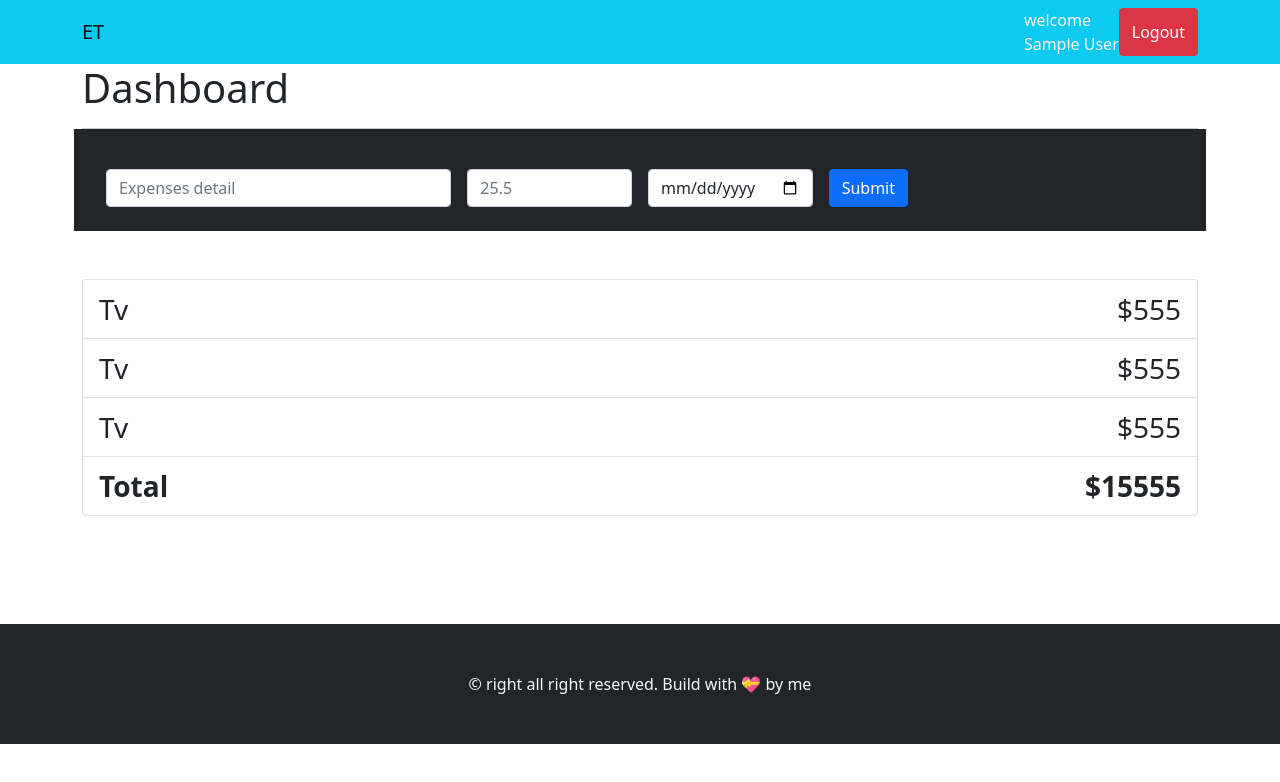
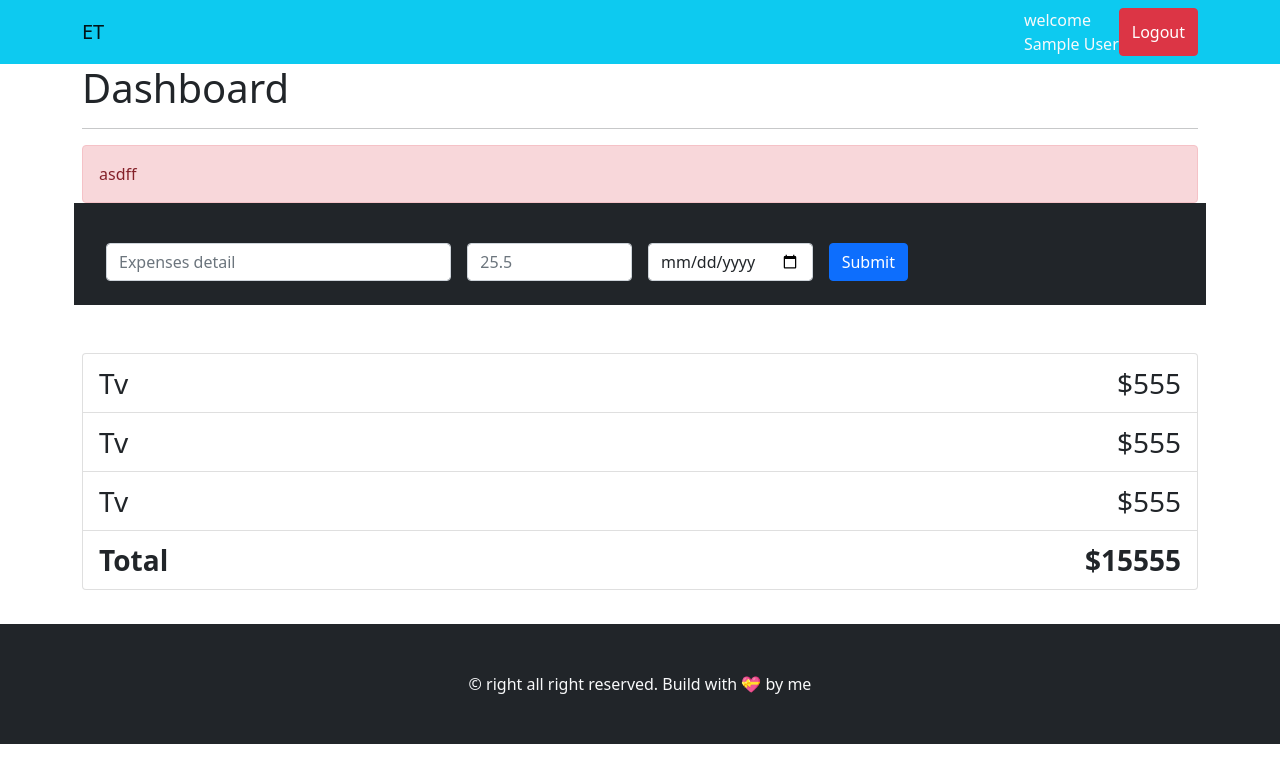
Before and after one commit to Dipak2056/expenses-tracker-fullstack, a React (Create React App) app in the folder frontend-expenses-tracker/: page /dashboard in a window 1280 px wide. Shown: the top 782 px of the page. Built offline with nearby package versions, Linux system fonts and the light colour scheme; sample sign-in values are in the browser's storage.

Commit message:
integrated post method to the form data

```diff
--- a/frontend-expenses-tracker/src/helpers/axiosHelper.js
+++ b/frontend-expenses-tracker/src/helpers/axiosHelper.js
@@ -32,7 +32,12 @@ export const postLogin = (formDt) => {
 };
 export const postExpenses = async (formData) => {
   try {
-    const { data } = await axios.post(expAPI, formData);
+    const user = JSON.parse(sessionStorage.getItem("user"));
+    return axios.post(expAPI, formData, {
+      headers: {
+        Authorization: user._id,
+      },
+    });
     return data;
   } catch (error) {
     console.log(error);
--- a/frontend-expenses-tracker/src/pages/Dashboard.jsx
+++ b/frontend-expenses-tracker/src/pages/Dashboard.jsx
@@ -1,25 +1,46 @@
-import React, { useEffect } from "react";
+import React, { useEffect, useState } from "react";
+import { Alert, Spinner, Row, Col } from "react-bootstrap";
 import { useNavigate } from "react-router-dom";
 import { CustomTable } from "../components/customtable/CustomTable";
 import { ExpensesForm } from "../components/ExpensesForm";
 import { MainLayout } from "../components/layout/MainLayout";
+import { postExpenses } from "../helpers/axiosHelper";
 
 export const Dashboard = () => {
   const navigate = useNavigate();
+  const [resp, setResp] = useState({
+    status: "asdf",
+    message: "asdff",
+  });
+  const [isLoading, setIsLoading] = useState(false);
   useEffect(() => {
     const user = JSON.parse(sessionStorage.getItem("user"));
     if (!user?._id) {
       navigate("/");
     }
   }, [navigate]);
-  const handleOnPost = (frmData) => {
+  const handleOnPost = async (frmData) => {
     console.log("submit", frmData);
+    setIsLoading(true);
+    const data = await postExpenses(frmData);
+    setIsLoading(false);
+    setResp(data);
   };
 
   return (
     <MainLayout>
       <h1>Dashboard</h1>
       <hr />
+      <Row></Row>
+      <Col>{isLoading && <Spinner variant="primary" animation="border" />}</Col>
+      <Col mt-5>
+        {resp?.message && (
+          <Alert variant={resp.status === "success" ? "success" : "danger"}>
+            {resp?.message}
+          </Alert>
+        )}
+      </Col>
+
       <ExpensesForm handleOnPost={handleOnPost} />
       <CustomTable />
     </MainLayout>
```
Also changed, not shown: 1 other file (tests, documents, lock files or other folders).
